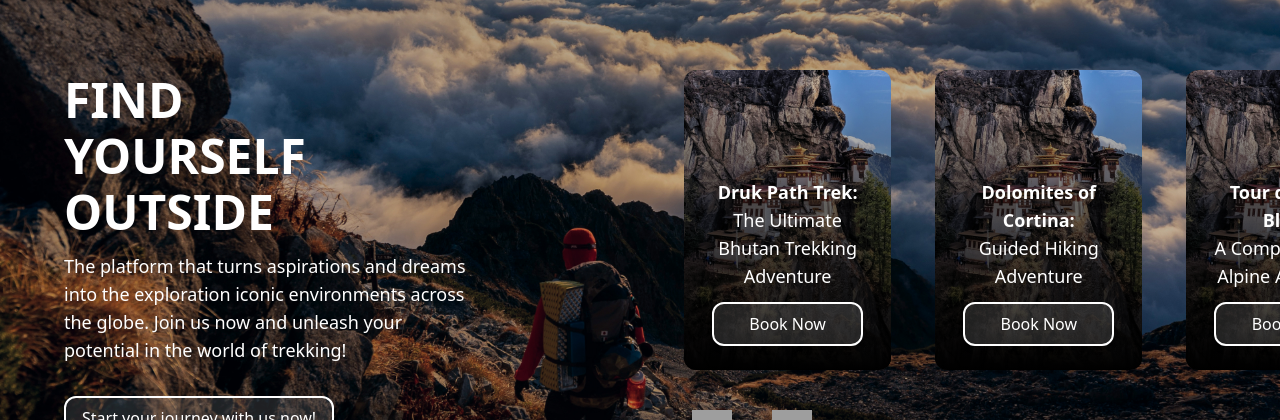
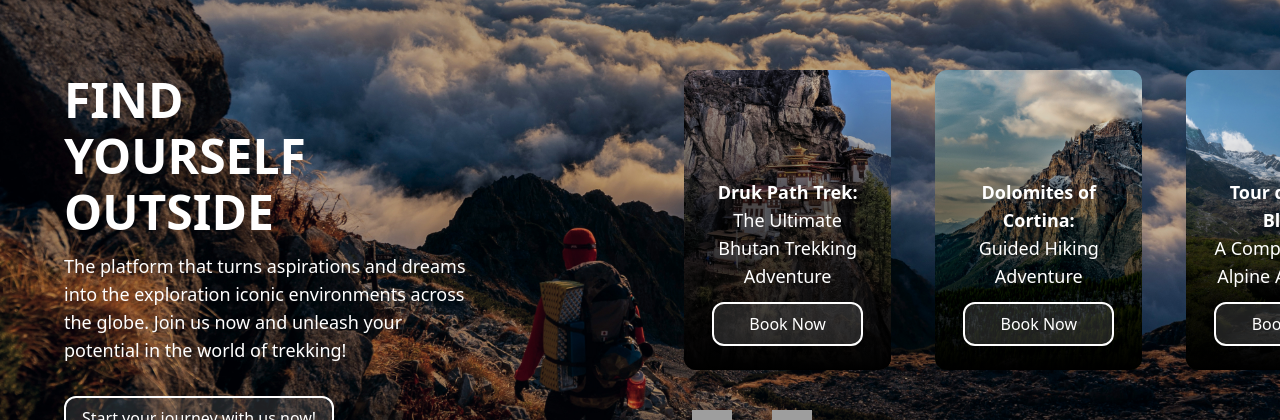
Before and after one commit to ameerhamza6273/nuxt-wordpress, a Nuxt app: page / in a window 1280 px wide. Shown: the part 154-574 px from the top of the page. Built offline with nearby package versions, Linux system fonts and the light colour scheme; no server answers; grey boxes are pictures that could not be loaded.

Commit message:
slide images

```diff
--- a/components/HeroSecSlider.vue
+++ b/components/HeroSecSlider.vue
@@ -2,8 +2,8 @@
     <div class="bg-transparent mt-10 md:mt-0">
         <!-- Swiper Slider -->
         <swiper :navigation="{ nextEl: '.nextArrow', prevEl: '.prevArrow' }" :pagination="{ clickable: true }"
-            :spaceBetween="20" :slidesPerView="2.5" :modules="[Navigation]" :loop="true"
-            class="w-full relative" style="padding-bottom: 70px !important;" :breakpoints="{
+            :spaceBetween="20" :slidesPerView="2.5" :modules="[Navigation]" :loop="true" class="w-full relative"
+            style="padding-bottom: 70px !important;" :breakpoints="{
                 340: { slidesPerView: 1.5 },
                 600: { slidesPerView: 2 },
                 1124: { slidesPerView: 2.5 }
@@ -26,7 +26,9 @@
                     :style="{ backgroundImage: `url(${data.bgImage})`, backgroundSize: 'cover', backgroundPosition: 'center' }">
 
                     <!-- Gradient Overlay -->
-    <div class="absolute inset-0 bg-gradient-to-t from-black via-transparent to-transparent pointer-events-none"></div>
+                    <div
+                        class="absolute inset-0 bg-gradient-to-t from-black via-transparent to-transparent pointer-events-none">
+                    </div>
 
                     <div class="p-6 px-7 z-10 flex flex-col justify-end min-h-[300px] relative">
                         <!-- Dynamic Data -->
@@ -56,11 +58,11 @@ import { ref } from "vue";
 
 const pagesLinks = ref([
     { bgImage: "/slider-bg-1.png", title: "Druk Path Trek:", description: "The Ultimate Bhutan Trekking Adventure", btnText: "Book Now", link: "/druk-path" },
-    { bgImage: "/slider-bg-1.png", title: "Dolomites of Cortina:", description: "Guided Hiking Adventure", btnText: "Book Now", link: "/dolomites" },
-    { bgImage: "/slider-bg-1.png", title: "Tour du Mont Blanc:", description: "A Complete 9-Day Alpine Adventure", btnText: "Book Now", link: "/mont-blanc" },
+    { bgImage: "/slider-bg-2.png", title: "Dolomites of Cortina:", description: "Guided Hiking Adventure", btnText: "Book Now", link: "/dolomites" },
+    { bgImage: "/slider-bg-3.png", title: "Tour du Mont Blanc:", description: "A Complete 9-Day Alpine Adventure", btnText: "Book Now", link: "/mont-blanc" },
     { bgImage: "/slider-bg-1.png", title: "Druk Path Trek:", description: "The Ultimate Bhutan Trekking Adventure", btnText: "Book Now", link: "/druk-path" },
-    { bgImage: "/slider-bg-1.png", title: "Dolomites of Cortina:", description: "Guided Hiking Adventure", btnText: "Book Now", link: "/dolomites" },
-    { bgImage: "/slider-bg-1.png", title: "Tour du Mont Blanc:", description: "A Complete 9-Day Alpine Adventure", btnText: "Book Now", link: "/mont-blanc" },
+    { bgImage: "/slider-bg-2.png", title: "Dolomites of Cortina:", description: "Guided Hiking Adventure", btnText: "Book Now", link: "/dolomites" },
+    { bgImage: "/slider-bg-3.png", title: "Tour du Mont Blanc:", description: "A Complete 9-Day Alpine Adventure", btnText: "Book Now", link: "/mont-blanc" },
 ]);
 </script>
 
```
Lines whose indentation alone changed are shown as unchanged.
